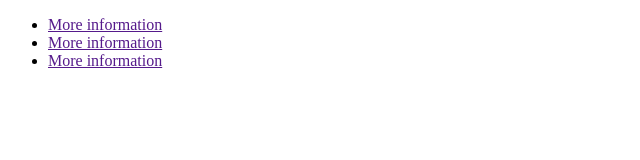
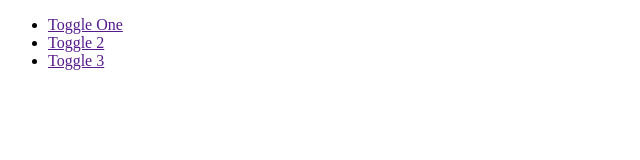
Before and after one commit to bradford6/ProjectTest, a plain HTML site: page index.html in a window 1280 px wide. Shown: the whole page, without its empty margins (0-640 px from the left). Drawn offline with nearby package versions, Linux system fonts and the light colour scheme.

Commit message:
Changed Toggle Menu Text

```diff
--- a/index.html
+++ b/index.html
@@ -9,21 +9,21 @@
 <body>
   <ul>
     <li>
-      <div class="grey_button"><a href="" class="arrow">More information</a>
+      <div class="grey_button"><a href="" class="arrow">Toggle One</a>
       </div>
       <div class="job_description" style="display: none; ">
         Lorem ipsum
       </div>
     </li>
     <li>
-      <div class="grey_button"><a href="" class="arrow">More information</a>
+      <div class="grey_button"><a href="" class="arrow">Toggle 2</a>
       </div>
       <div class="job_description" style="display: none; ">
         Lorem ipsum
       </div>
     </li>
     <li>
-      <div class="grey_button"><a href="" class="arrow">More information</a>
+      <div class="grey_button"><a href="" class="arrow">Toggle 3</a>
       </div>
       <div class="job_description" style="display: none; ">
         Lorem ipsum
```
